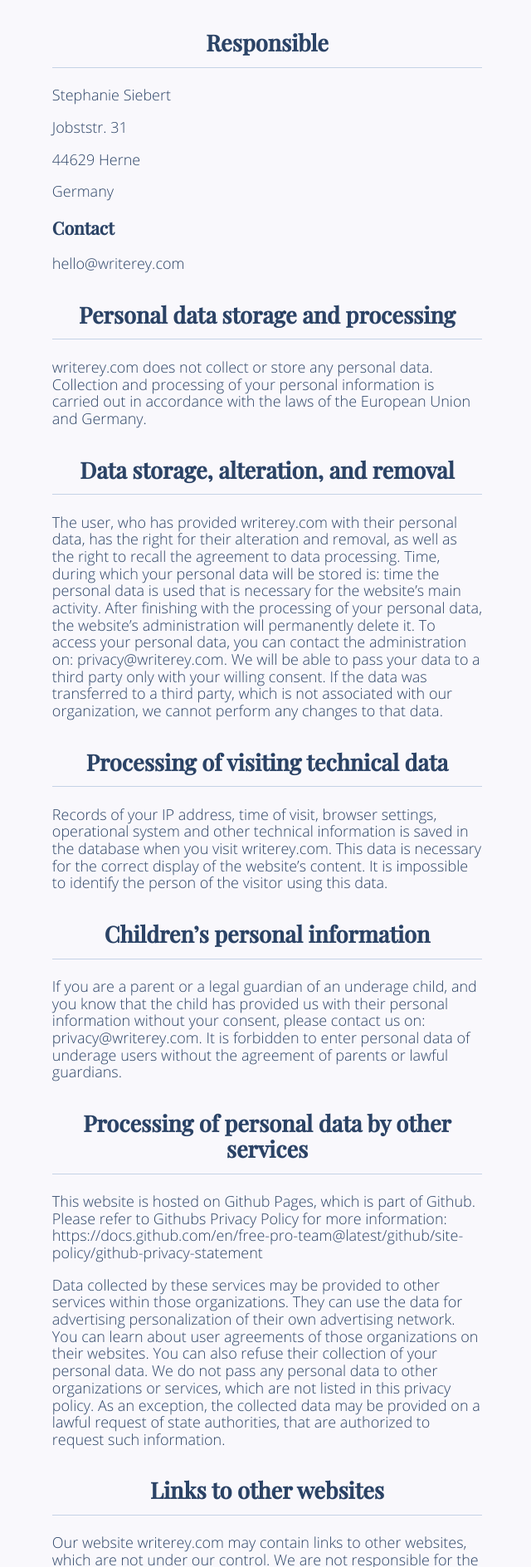
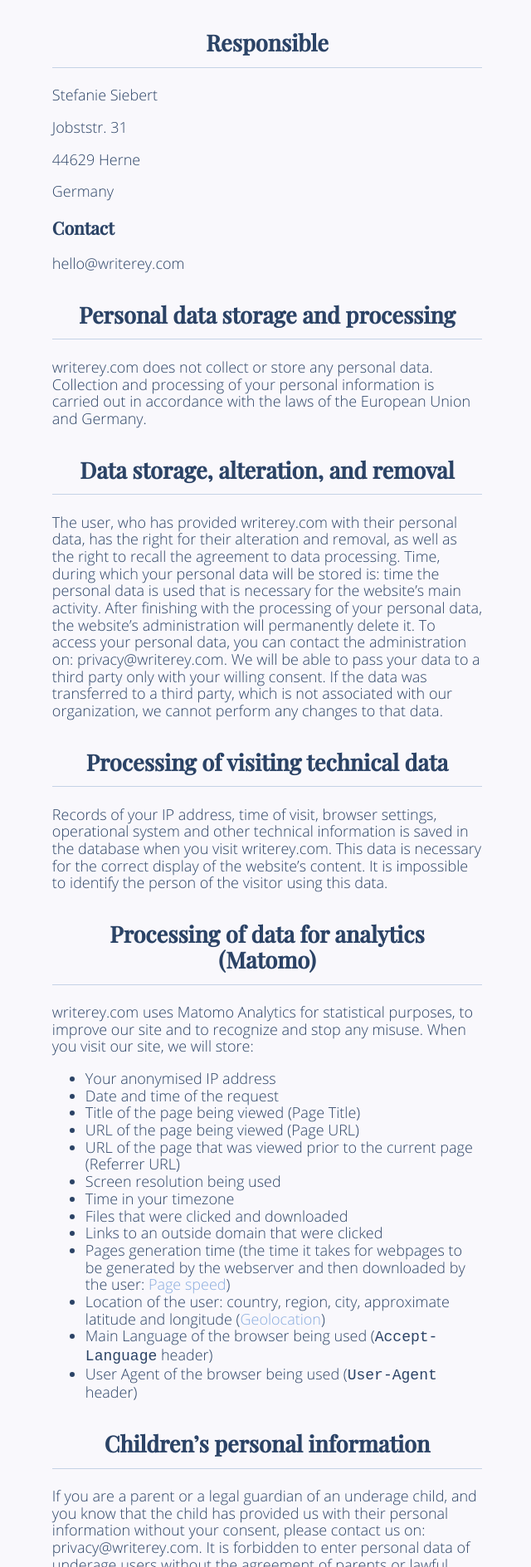
Before and after one commit to s-blu/writerey-pages, a Vue app in the folder homepage/: page /imprint in a window 1280 px wide. Shown: the part 339-2227 px from the top of the page at 83% size, without its empty margins (318-958 px from the left). Built offline with nearby package versions, Linux system fonts and the light colour scheme.

Commit message:
feat(homepage): add matomo for usage statistics

```diff
--- a/homepage/public/index.html
+++ b/homepage/public/index.html
@@ -6,6 +6,29 @@
     <meta name="viewport" content="width=device-width, initial-scale=1.0" />
     <link rel="icon" href="<%= BASE_URL %>favicon.ico" />
     <title>Writerey</title>
+
+    <!-- Matomo -->
+    <script type="text/javascript">
+      var _paq = (window._paq = window._paq || []);
+      /* tracker methods like "setCustomDimension" should be called before "trackPageView" */
+      // Call disableCookies before calling trackPageView
+      _paq.push(["disableCookies"]);
+      _paq.push(["trackPageView"]);
+      _paq.push(["enableLinkTracking"]);
+      (function() {
+        var u = "//matomo.writerey.com/";
+        _paq.push(["setTrackerUrl", u + "matomo.php"]);
+        _paq.push(["setSiteId", "2"]);
+        var d = document,
+          g = d.createElement("script"),
+          s = d.getElementsByTagName("script")[0];
+        g.type = "text/javascript";
+        g.async = true;
+        g.src = u + "matomo.js";
+        s.parentNode.insertBefore(g, s);
+      })();
+    </script>
+    <!-- End Matomo Code -->
   </head>
   <body>
     <noscript>
--- a/homepage/src/components/imprint/imprintDe.vue
+++ b/homepage/src/components/imprint/imprintDe.vue
@@ -4,7 +4,7 @@
     <p>
       Verantwortlicher im Sinne der Datenschutzgesetze, insbesondere der EU-Datenschutzgrundverordnung (DSGVO), ist:
     </p>
-    <p>Stephanie Siebert</p>
+    <p>Stefanie Siebert</p>
     <p>Jobststr. 31</p>
     <p>44629 Herne</p>
     <p>Deutschland</p>
@@ -13,7 +13,7 @@
     <p>
       Verantwortlicher im Sinne der Datenschutzgesetze, insbesondere der EU-Datenschutzgrundverordnung (DSGVO), ist:
     </p>
-    <p>Stephanie Siebert</p>
+    <p>Stefanie Siebert</p>
     <h2>Ihre Betroffenenrechte</h2>
     <p>
       Unter den angegebenen Kontaktdaten unseres Datenschutzbeauftragten können Sie jederzeit folgende Rechte ausüben:
@@ -100,6 +100,44 @@
       ausgeschlossen.
     </p>
     <p></p>
+    <h2>Verwendung von Matomo</h2>
+    <p>
+      Writerey.com nutzt Matomo, eine Open-Source-Software zur statistischen Auswertung von Besucherzugriffen. Anbieter
+      der Software Matomo ist die InnoCraft Ltd., 150 Willis St, 6011 Wellington, Neuseeland.
+    </p>
+    <p>
+      Folgende Informationen werden zur statistischen Auswertung erfasst:
+    </p>
+    <ul>
+      <li>die IP-Adresse des Nutzers, gekürzt um die letzten zwei Bytes (anonymisiert)</li>
+      <li>die aufgerufene Unterseite und Zeitpunkt des Aufrufs</li>
+      <li>die Seite, von der der Nutzer auf unsere Webseite gelangt ist (Referrer)</li>
+      <li>welcher Browser mit welchen Plugins, welches Betriebssystem und welche Bildschirmauflösung genutzt wird</li>
+      <li>die Verweildauer auf der Website</li>
+      <li>die Seiten, die von der aufgerufenen Unterseite aus angesteuert werden</li>
+      <li>ihre ungefähre geologische Position basierend auf ihrer anonymisierten IP-Adresse</li>
+    </ul>
+    <p>
+      Die Verwendung von Matomo erfolgt zu dem Zweck, die Qualität unserer Website und ihre Inhalte zu verbessern.
+      Dadurch erfahren wir, wie die Website genutzt wird und können so unser Angebot stetig optimieren.
+    </p>
+    <p>
+      Durch die Anonymisierung der IP-Adresse um sechs Stellen tragen wir dem Interesse des Webseitenbesuchers am Schutz
+      personenbezogener Daten Rechnung. Die Daten werden nicht dazu genutzt, den Nutzer der Website persönlich zu
+      identifizieren und werden nicht mit anderen Daten zusammengeführt.
+    </p>
+    <p>
+      Nähere Informationen zu den Privatsphäre-Einstellungen der Matomo Software finden Sie unter folgendem Link:
+      <a href="https://matomo.org/docs/privacy/" target="_blank" rel="nofollow noopener"
+        >https://matomo.org/docs/privacy/</a
+      >.
+    </p>
+    <!-- <p>
+      Sie können die Verwendung von Cookies auch durch eine entsprechende Einstellung Ihrer Browser Software verhindern;
+      wir weisen Sie jedoch darauf hin, dass Sie in diesem Fall gegebenenfalls nicht sämtliche Funktionen dieser Website
+      vollumfänglich werden nutzen können.
+    </p> -->
+    <p></p>
     <h2>SSL-Verschlüsselung</h2>
     <p>
       Um die Sicherheit Ihrer Daten bei der Übertragung zu schützen, verwenden wir dem aktuellen Stand der Technik
@@ -121,7 +159,7 @@
       überwiegen, oder die Verarbeitung dient der Geltendmachung, Ausübung oder Verteidigung von Rechtsansprüchen.
     </p>
     <h3>Empfänger eines Widerspruchs</h3>
-    <p>Stephanie Siebert</p>
+    <p>Stefanie Siebert</p>
 
     <h2>Änderung unserer Datenschutzbestimmungen</h2>
     <p>
@@ -130,8 +168,10 @@
       der Einführung neuer Services. Für Ihren erneuten Besuch gilt dann die neue Datenschutzerklärung.
     </p>
     <h2>Fragen an den Datenschutzbeauftragten</h2>
-    <p>Wenn Sie Fragen zum Datenschutz haben, schreiben Sie uns bitte eine E-Mail.</p>
-    <p></p>
+    <p>
+      Wenn Sie Fragen zum Datenschutz haben, schreiben Sie uns bitte eine E-Mail.
+    </p>
+    <p>privacy@writerey.com</p>
     <p class="generator-hint">
       <em
         >Die Datenschutzerklärung wurde mithilfe der activeMind AG erstellt, den Experten für
--- a/homepage/src/components/imprint/imprintEn.vue
+++ b/homepage/src/components/imprint/imprintEn.vue
@@ -10,7 +10,7 @@
       visitors to this site and for other actions listed below.
     </p>
     <h2>Responsible</h2>
-    <p>Stephanie Siebert</p>
+    <p>Stefanie Siebert</p>
     <p>Jobststr. 31</p>
     <p>44629 Herne</p>
     <p>Germany</p>
@@ -37,6 +37,26 @@
         Records of your IP address, time of visit, browser settings, operational system and other technical information
         is saved in the database when you visit writerey.com. This data is necessary for the correct display of the
         website’s content. It is impossible to identify the person of the visitor using this data.
+      </p>
+      <h2>Processing of data for analytics (Matomo)</h2>
+      <p>
+        writerey.com uses Matomo Analytics for statistical purposes, to improve our site and to recognize and stop any
+        misuse. When you visit our site, we will store:
+        <ul>
+          <li>Your anonymised IP address</li>
+          <li>Date and time of the request</li>
+          <li>Title of the page being viewed (Page Title)</li>
+          <li>URL of the page being viewed (Page URL)</li>
+          <li>URL of the page that was viewed prior to the current page (Referrer URL)</li>
+          <li>Screen resolution being used</li>
+          <li>Time in your timezone</li>
+          <li>Files that were clicked and downloaded</li>
+          <li>Links to an outside domain that were clicked</li>
+          <li>Pages generation time (the time it takes for webpages to be generated by the webserver and then downloaded by the user: <a href="https://matomo.org/docs/page-speed/">Page speed</a>)</li>
+          <li>Location of the user: country, region, city, approximate latitude and longitude (<a href="https://matomo.org/docs/geo-locate/">Geolocation</a>)</li>
+          <li>Main Language of the browser being used (<code>Accept-Language</code> header)</li>
+          <li>User Agent of the browser being used (<code>User-Agent</code> header)</li>
+        </ul>
       </p>
       <h2>Children’s personal information</h2>
       <p>
```
